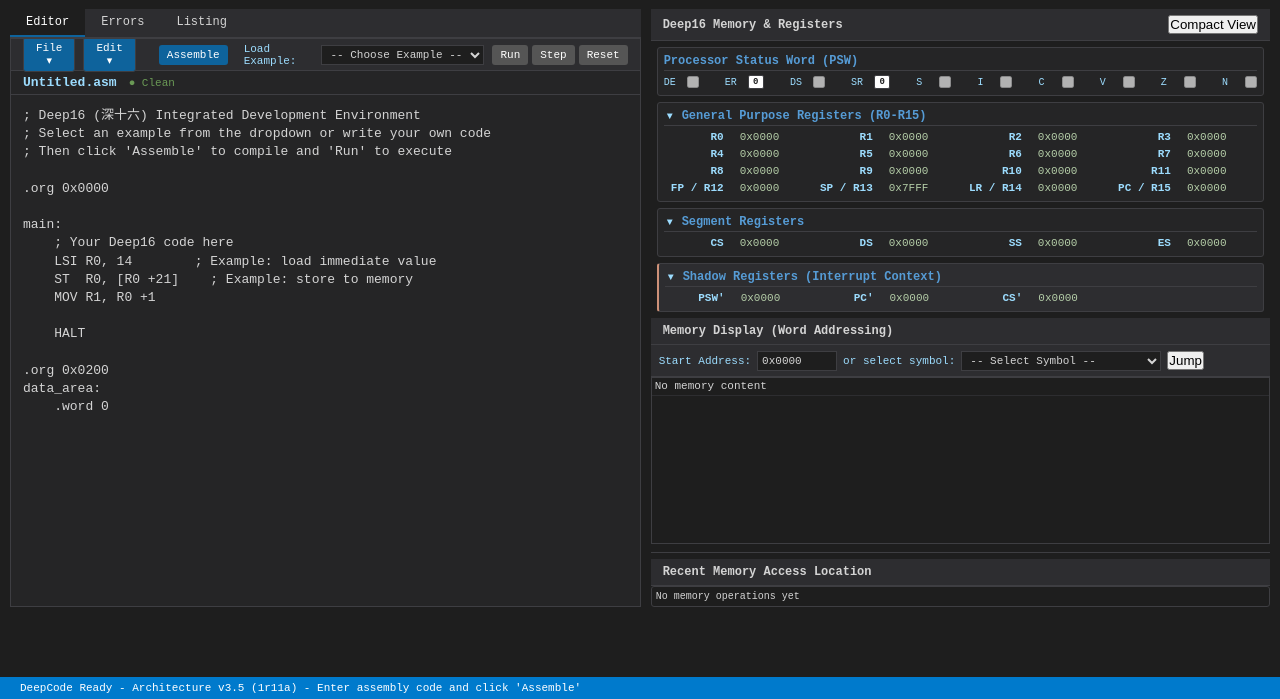
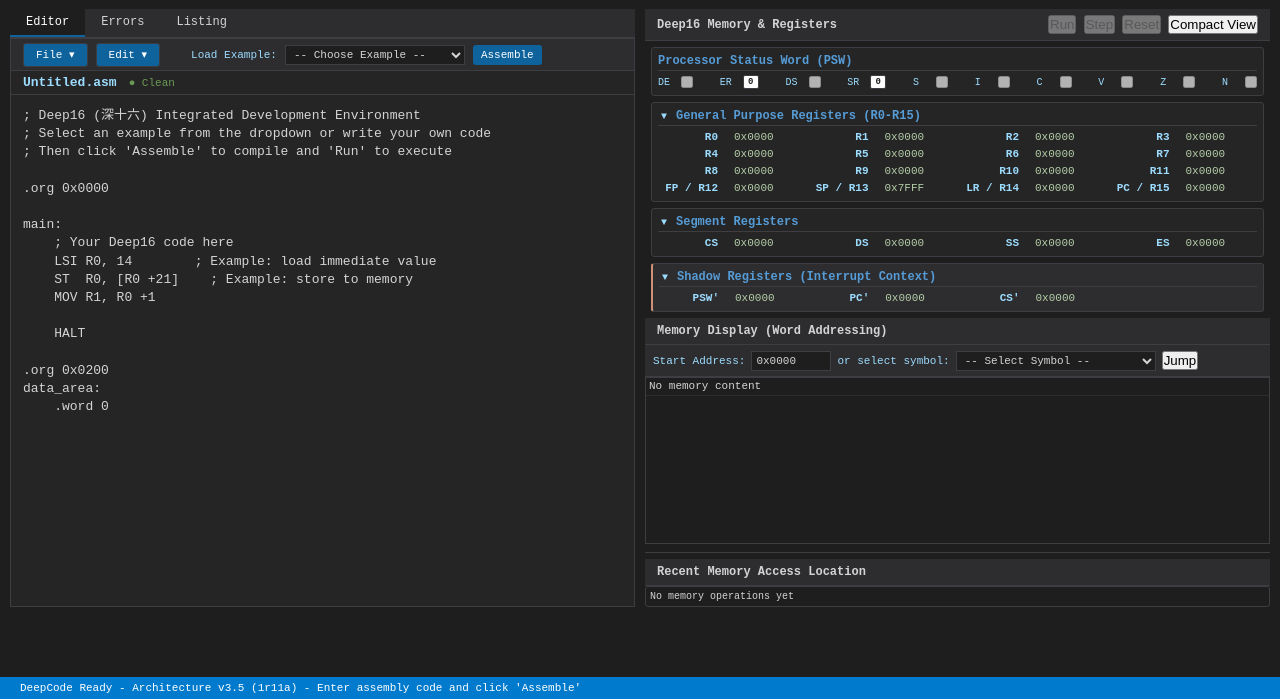
Before and after one commit to olfp/Deep16, a plain HTML site: page index.html in a window 1280 px wide. Shown: the part 101-800 px from the top of the page. Drawn offline with Linux system fonts and the light colour scheme.

Commit message:
Update index.html

```diff
--- a/index.html
+++ b/index.html
@@ -70,21 +70,15 @@
                         </div>
                     </div>
 
-                    <!-- Add Assemble button and examples back as visible elements -->
+                    <!-- Examples and Assemble button -->
                     <div class="editor-controls-center">
-                        <button id="assemble-btn">Assemble</button>
                         <label for="example-select">Load Example:</label>
                         <select id="example-select" style="width: 180px;">
                             <option value="">-- Choose Example --</option>
                             <option value="fibonacci">Fibonacci Sequence</option>
                             <option value="far_call">Far Call & Long Jump</option>
                         </select>
-                    </div>
-
-                    <div class="editor-controls-right">
-                        <button id="run-btn" disabled>Run</button>
-                        <button id="step-btn" disabled>Step</button>
-                        <button id="reset-btn" disabled>Reset</button>
+                        <button id="assemble-btn">Assemble</button>
                     </div>
                 </div>
 
@@ -138,7 +132,12 @@ data_area:
     <div class="memory-panel">
         <div class="panel-header">
             <div class="panel-header-title">Deep16 Memory & Registers</div>
-            <button id="view-toggle" class="view-toggle">Compact View</button>
+            <div class="memory-panel-controls">
+                <button id="run-btn" disabled>Run</button>
+                <button id="step-btn" disabled>Step</button>
+                <button id="reset-btn" disabled>Reset</button>
+                <button id="view-toggle" class="view-toggle">Compact View</button>
+            </div>
         </div>
         <div class="registers-container">
             <!-- PSW Display -->
```
